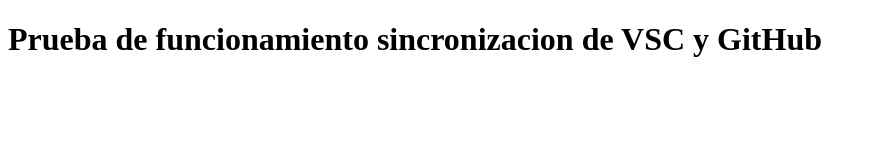
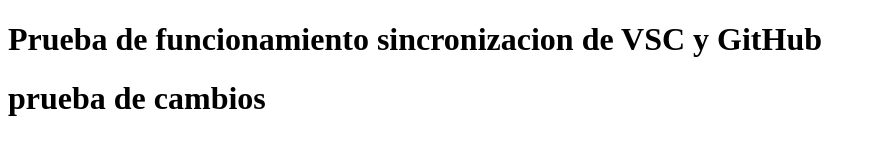
Before and after one commit to MayBri/Pruebas, a plain HTML site: page index.html in a window 1280 px wide. Shown: the whole page, without its empty margins (0-876 px from the left). Drawn offline with Linux system fonts and the light colour scheme.

Commit message:
Update index.html

```diff
--- a/index.html
+++ b/index.html
@@ -9,5 +9,7 @@
     <h1>Prueba de funcionamiento sincronizacion
         de VSC y GitHub
     </h1>
+    <h1>prueba de cambios
+    </h1>
 </body>
 </html>
```
